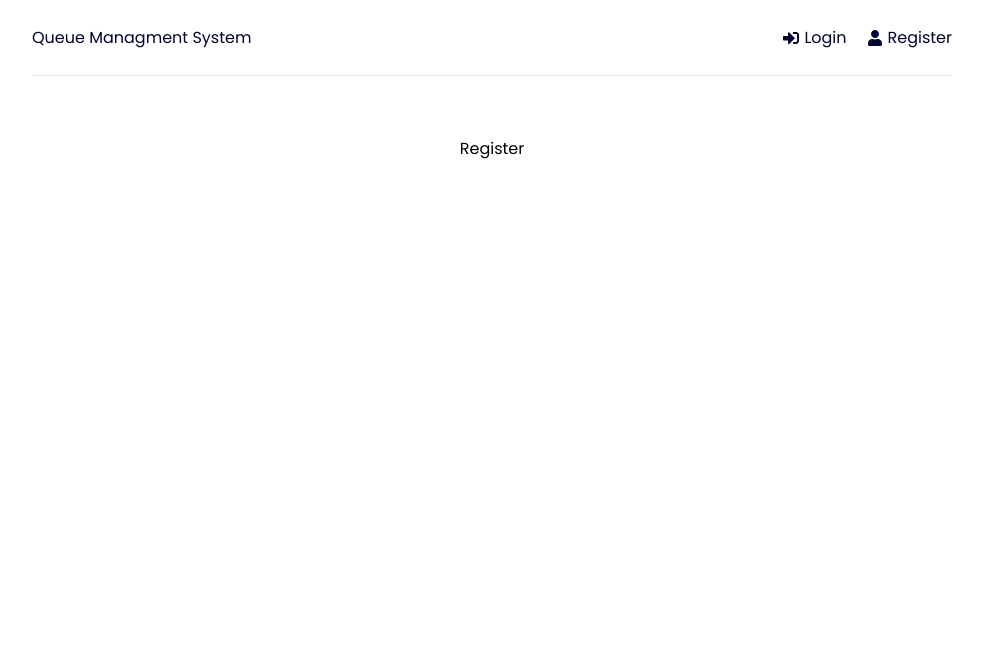
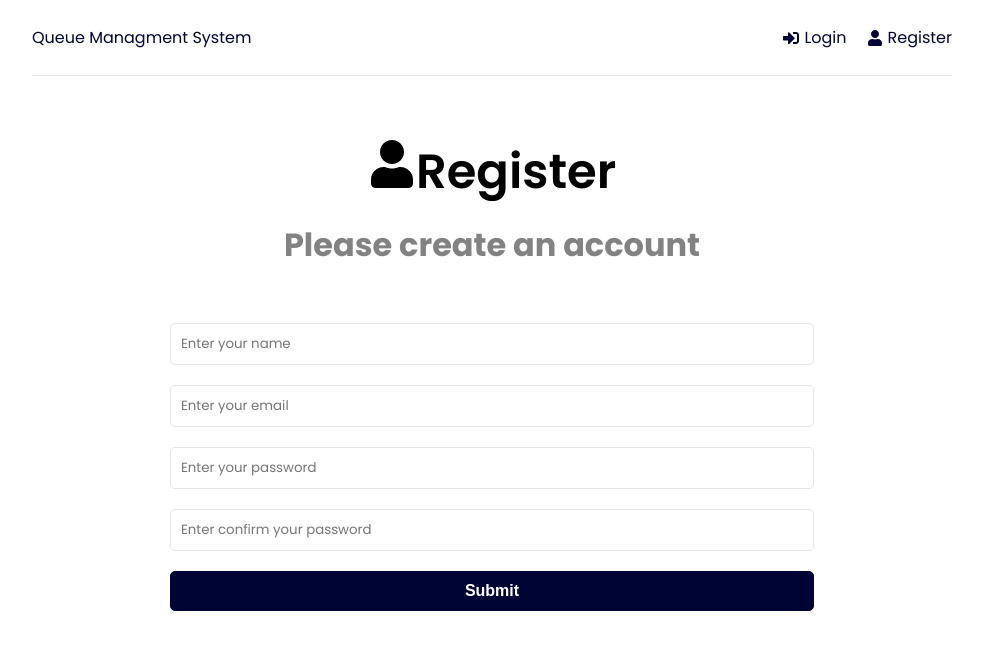
Before and after one commit to manny1918/q-in, a React (Vite) app in the folder frontend/: page /register in a window 1280 px wide. Shown: the top 650 px of the page, without its empty margins (148-1131 px from the left). Built offline with nearby package versions, Linux system fonts and the light colour scheme.

Commit message:
create register form

```diff
--- a/frontend/pages/Register.jsx
+++ b/frontend/pages/Register.jsx
@@ -1,5 +1,89 @@
-export default function Register(){
-    return(
-        <div>Register</div>
+import { useState } from 'react'
+import { FaUser } from 'react-icons/fa'
+import { toast } from 'react-toastify'
+
+export default function Register() {
+    const [formData, setFormData] = useState({
+        name: '',
+        email: '',
+        password: '',
+        password2: ''
+    })
+
+    const { name, email, password, password2 } = formData
+
+    const onChange = (e) => {
+        setFormData((prevState) => ({
+            ...prevState,
+            [e.target.name]: e.target.value
+        }))
+    }
+
+    const onSubmit = (e) => {
+        e.preventDefault()
+        if(password!==password2) {
+            toast.error('The passwords do not match')
+        }
+    }
+
+    return (
+        <>
+            <section className="heading">
+                <h1>
+                    <FaUser />Register
+                </h1>
+                <p>Please create an account</p>
+            </section>
+
+            <section className="form">
+                <form onSubmit={onSubmit}>
+                    <div className="form-group">
+                        <input
+                            type="text"
+                            id='name' name='name'
+                            value={name} className="form-control"
+                            onChange={onChange}
+                            placeholder='Enter your name'
+                            required />
+                    </div>
+                    <div className="form-group">
+                        <input
+                            type="email"
+                            id='email'
+                            name='email'
+                            value={email}
+                            className="form-control"
+                            onChange={onChange}
+                            placeholder='Enter your email'
+                            required />
+                    </div>
+                    <div className="form-group">
+                        <input
+                            type="password"
+                            id='password'
+                            name='password'
+                            value={password}
+                            className="form-control"
+                            onChange={onChange}
+                            placeholder='Enter your password'
+                            required />
+                    </div>
+                    <div className="form-group">
+                        <input
+                            type="password"
+                            id='password2'
+                            name='password2'
+                            value={password2}
+                            className="form-control"
+                            onChange={onChange}
+                            placeholder='Enter confirm your password'
+                            required />
+                    </div>
+                    <div className="form-group">
+                        <button className="btn btn-block">Submit</button>
+                    </div>
+                </form>
+            </section>
+        </>
     )
 }
--- a/frontend/src/App.jsx
+++ b/frontend/src/App.jsx
@@ -1,4 +1,6 @@
 import { BrowserRouter as Router, Route, Routes } from 'react-router-dom'
+import { ToastContainer } from 'react-toastify'
+import 'react-toastify/ReactToastify.css'
 import Home from '../pages/Home'
 import Register from '../pages/Register'
 import Login from '../pages/Login'
@@ -8,7 +10,7 @@
   return <>
     <Router>
       <div className="container">
-        <Header/>
+        <Header />
         <Routes>
           <Route path='/register' element={<Register />} />
           <Route path='/login' element={<Login />} />
@@ -16,6 +18,7 @@
         </Routes>
       </div>
     </Router>
+    <ToastContainer/>
   </>
 }
 
```
